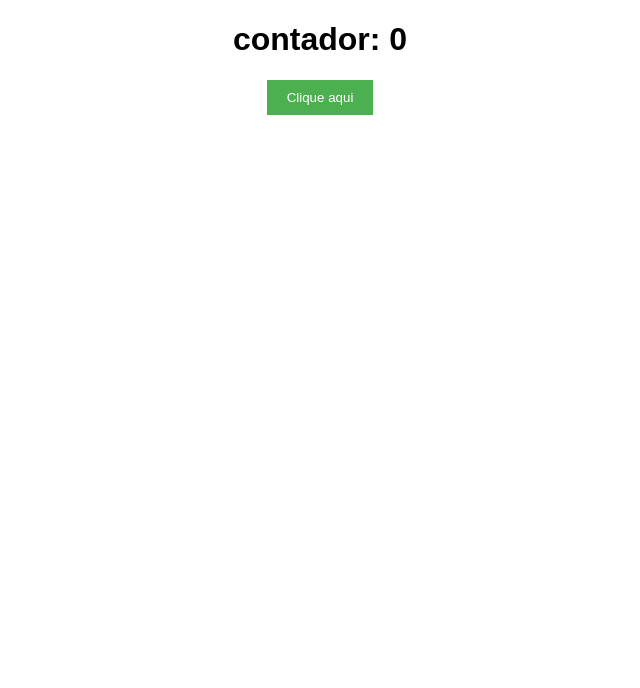
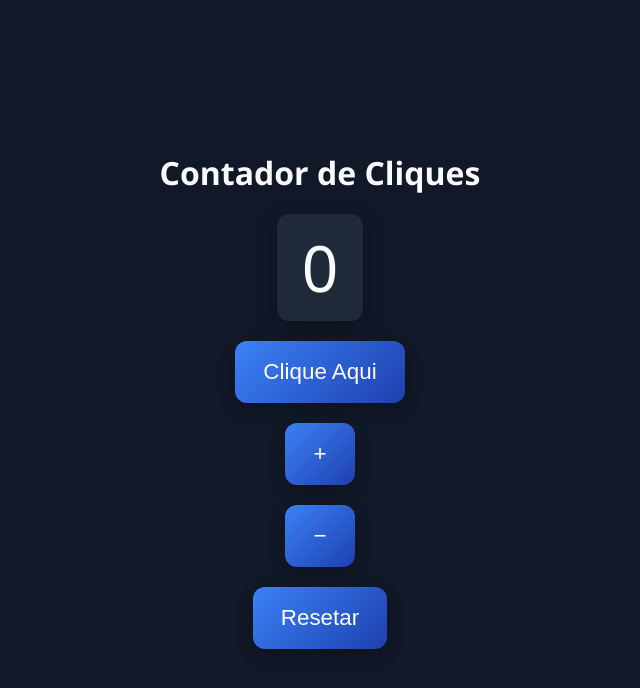
Before and after one commit to paulo-dev-fortaleza/contador-de-cliques, a website: page index.html in a window 1280 px wide. Shown: the whole page, without its empty margins (320-960 px from the left). Drawn offline with Linux system fonts and the light colour scheme.

Commit message:
Melhorias visuais e novas funcionalidades no contador

```diff
--- a/index.css
+++ b/index.css
@@ -1,11 +1,37 @@
-body{
-    font-family: sans-serif;
-    text-align: center;
+/* Reset básico */
+* {
+  margin: 0;
+  padding: 0;
+  box-sizing: border-box;
 }
-#increment{
-    padding: 10px 20px;
-    background-color: #4caf50;
-    color: white;
+
+body {
+  background: #111827; /* tom escuro moderno */
+  color: #f9fafb;
+  font-family: "Segoe UI", Tahoma, Geneva, Verdana, sans-serif;
+  display: flex;
+  flex-direction: column;
+  align-items: center;
+  justify-content: center;
+  height: 100vh;
+  gap: 20px;
+}
+
+button {
+    background: linear-gradient(135deg, #3b82f6, #1e40af);
+    color: #fff;
     border: none;
+    padding: 18px  28px;
+    font-size: 1.4rem;
+    border-radius: 12px;
+    box-shadow: 0 6px 15px rgba(0, 0, 0, 0.25);
     cursor: pointer;
-    }
+}
+#count {
+  font-size: 4rem;          /* aumentei de 4rem para 6rem */
+  padding: 10px 25px;
+  border-radius: 12px;
+  background-color: #1f2937;
+  transition: transform 0.2s ease;
+  box-shadow: 0 4px 20px rgba(0, 0, 0, 0.3);
+}
--- a/index.html
+++ b/index.html
@@ -7,8 +7,15 @@
     <link rel="stylesheet" href="index.css">
 </head>
 <body>
-    <h1>contador: <span id="count">0</span></h1>
-    <button id="increment">Clique aqui</button>
-    <script src="index.js"></script>
+   <!-- HTML correto (dentro do <body>) -->
+<h1>Contador de Cliques</h1>
+<p id="count">0</p>
+
+<button id="increment">Clique Aqui</button>   <!-- botão de clique -->
+<button id="soma">+</button>                   <!-- botão alternativo de incremento -->
+<button id="subtrai">−</button>                <!-- botão de decremento -->
+<button id="resetBtn">Resetar</button>         <!-- botão de reset -->
+<script src="index.js"></script> <!-- link para o arquivo JavaScript -->
+
 </body>
 </html>
--- a/index.js
+++ b/index.js
@@ -1,8 +1,57 @@
-let count = 0;
-const countElement  = document.getElementById('count');
-const incrementButton = document.getElementById('increment');
+// Inicializa contador com valor salvo ou zero
+let count = parseInt(localStorage.getItem("contador")) || 0;
 
-incrementButton.addEventListener('click',function () {
-        count++;
-        countElement.textContent = count;
-});
+// Seleção de elementos
+const countElement = document.getElementById("count");
+const btnIncrement = document.getElementById("increment");
+const btnDecrement = document.getElementById("subtrai");
+const btnReset = document.getElementById("resetBtn");
+const btnSoma = document.getElementById("soma"); // Botão extra, se usado
+
+// Atualiza o display e salva no localStorage
+function updateDisplay() {
+  countElement.textContent = count;
+  localStorage.setItem("contador", count);
+}
+
+// Animação rápida visual (opcional)
+function animarContador() {
+  countElement.classList.add("clicado");
+  setTimeout(() => countElement.classList.remove("clicado"), 150);
+}
+
+// Eventos
+if (btnIncrement) {
+  btnIncrement.addEventListener("click", () => {
+    count++;
+    updateDisplay();
+    animarContador();
+  });
+}
+
+if (btnSoma) {
+  btnSoma.addEventListener("click", () => {
+    count++;
+    updateDisplay();
+    animarContador();
+  });
+}
+
+if (btnDecrement) {
+  btnDecrement.addEventListener("click", () => {
+    count--;
+    updateDisplay();
+    animarContador();
+  });
+}
+
+if (btnReset) {
+  btnReset.addEventListener("click", () => {
+    count = 0;
+    updateDisplay();
+    animarContador();
+  });
+}
+
+// Inicializa a contagem no carregamento
+updateDisplay();
```
